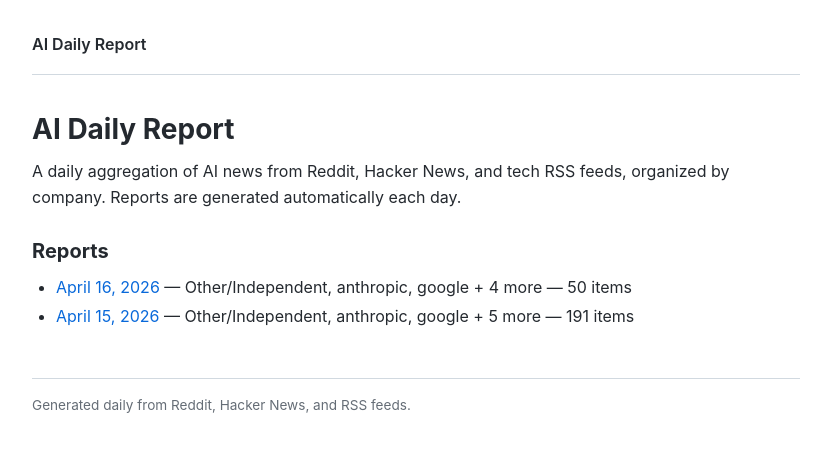
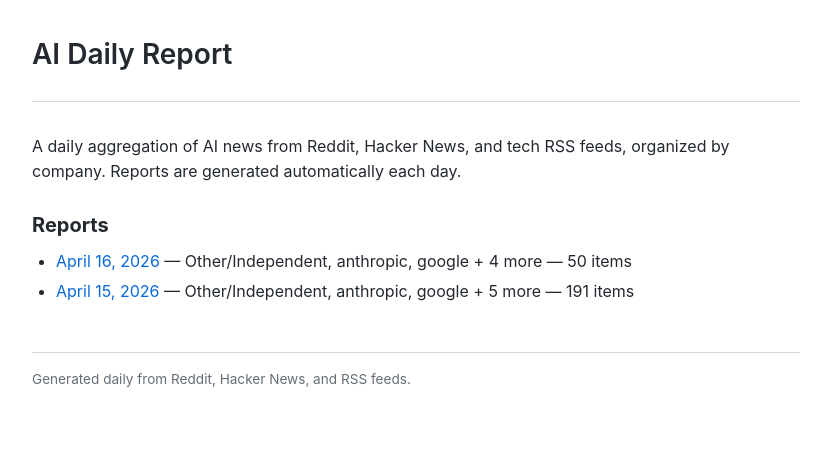
Before and after one commit to lankeami/ai-upskill, a Jekyll site: the page built from index.md, in a window 1280 px wide. Shown: the top 452 px of the page, without its empty margins (224-1055 px from the left). Built offline with Jekyll 4.4.1, drawn with Linux system fonts in a browser that asks for light colours.

Commit message:
fix: deduplicate page title by using site header as h1
The site title was displayed twice — once in the layout header and once
as an h1 in index.md. Promote the header link to an h1 and remove the
duplicate heading from the page content.

```diff
--- a/_layouts/default.html
+++ b/_layouts/default.html
@@ -28,7 +28,7 @@
 </head>
 <body>
   <header class="site-header">
-    <a href="{{ '/' | relative_url }}">{{ site.title }}</a>
+    <h1><a href="{{ '/' | relative_url }}">{{ site.title }}</a></h1>
   </header>
   <main>
     {{ content }}
--- a/index.md
+++ b/index.md
@@ -2,8 +2,6 @@
 layout: default
 title: AI Daily Report
 ---
-
-# AI Daily Report
 
 A daily aggregation of AI news from Reddit, Hacker News, and tech RSS feeds, organized by company. Reports are generated automatically each day.
 
```
